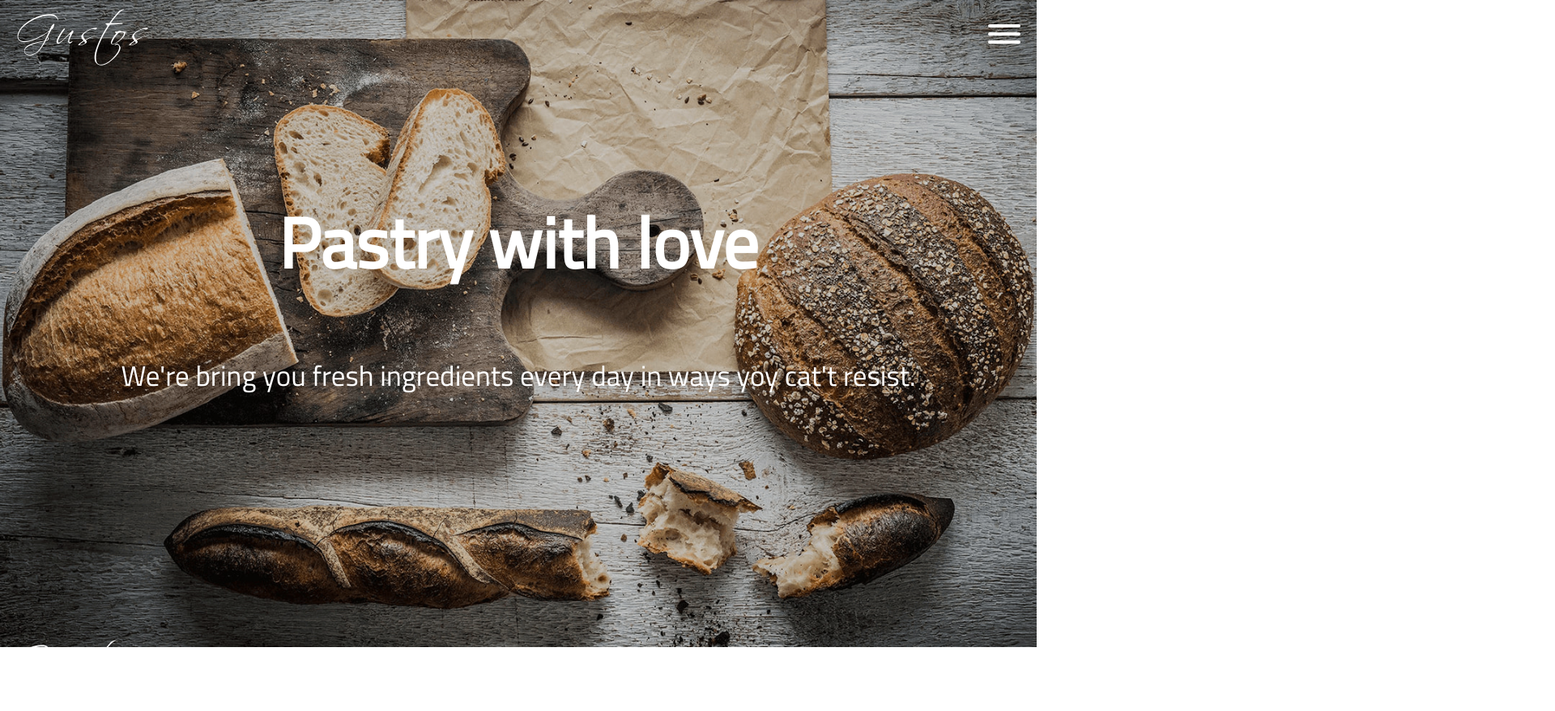
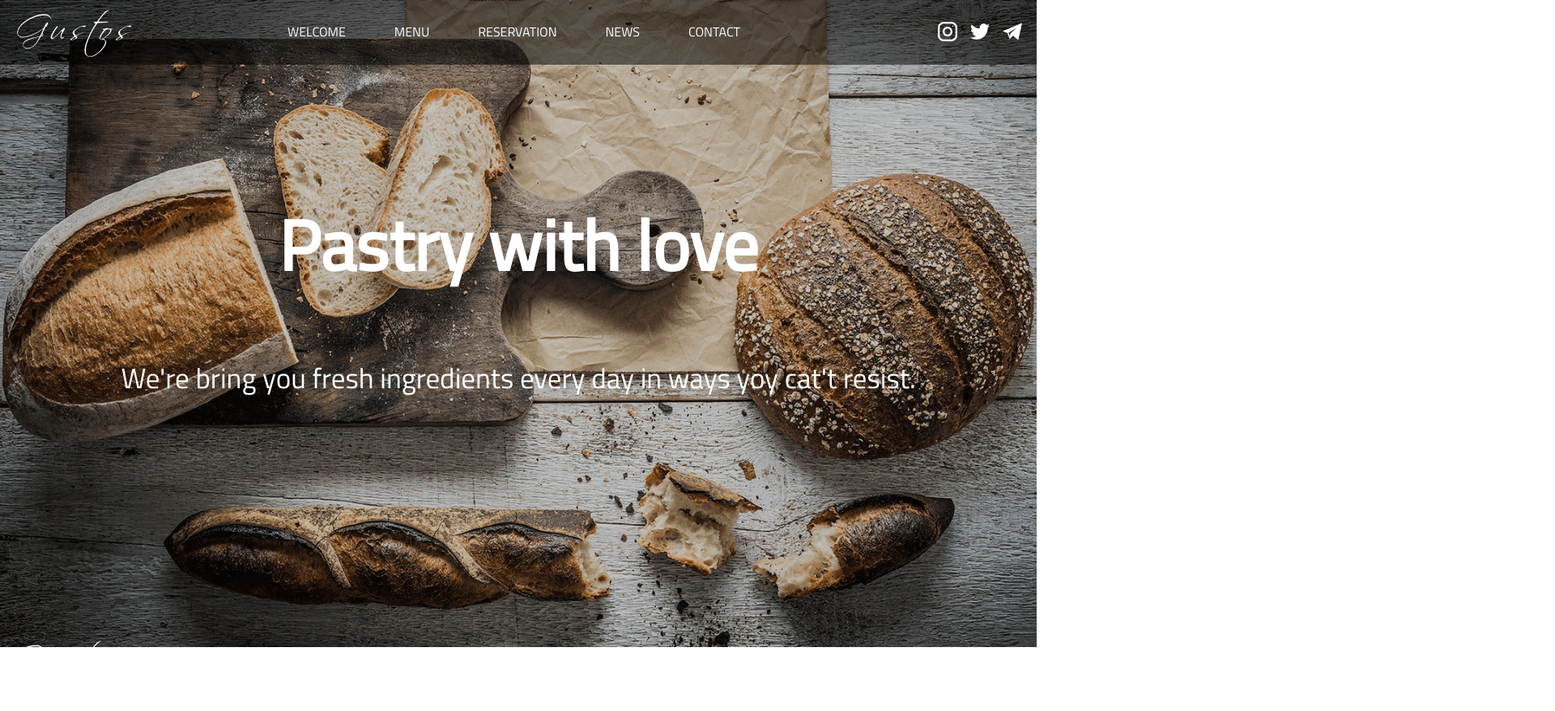
Before and after one commit to drimchansky/Bakery, a website built with Parcel: page baker/src/index.html in a window 1280 px wide. Shown: the top 879 px of the page at 81% size, 1920 px wide, since content can reach past the window. Built offline with nearby package versions, Linux system fonts and the light colour scheme.

Commit message:
heaer all

```diff
--- a/baker/src/index.html
+++ b/baker/src/index.html
@@ -35,8 +35,8 @@
 
 		<div class="l-container">
 			<div class="l-row">
-				<a href="#" class="c-logo l-col-10">Gustos</a>
-				<nav id="menu" class="c-menu l-col-2">
+				<a href="#" class="c-logo l-col-10 l-col-lg-2 l-col-xl-2">Gustos</a>
+				<nav id="menu" class="c-menu l-col-2 l-col-lg-10 l-col-xl-9">
 					<ul class="c-menu__list">
 						<li class="c-menu__item"><a href="#" class="c-menu__link">Welcome</a></li>
 						<li class="c-menu__item"><a href="#" class="c-menu__link">Menu</a></li>
--- a/baker/src/styles/blocks/c-hamburger.css
+++ b/baker/src/styles/blocks/c-hamburger.css
@@ -86,3 +86,9 @@
 .h-scroll-disable{
   overflow: hidden;
 }
+
+@media screen and (min-width: 992px){
+  .c-hamburger{
+    display: none;
+  }
+}
--- a/baker/src/styles/blocks/c-header.css
+++ b/baker/src/styles/blocks/c-header.css
@@ -18,7 +18,17 @@
     opacity: .2;
     z-index: 0;
   }
-
+  .c-header:before {
+    content: "";
+    position: absolute;
+    left: 0;
+    top: 0;
+    height: 80px;
+    width: 100%;
+    opacity: .5;
+    background: #000;
+    z-index: 9;
+  }
 
 
     /* header MEDIA */
--- a/baker/src/styles/blocks/c-logo.css
+++ b/baker/src/styles/blocks/c-logo.css
@@ -4,7 +4,7 @@
   color: white;
   padding: 20px 0 0 10px;
   letter-spacing: 8px;
-  z-index: 5;
+  z-index: 10;
   text-decoration: none;
 }
 
@@ -18,5 +18,7 @@
 
     }
     @media screen and (min-width: 1200px){
-
+      .c-logo {
+        font-size: 2.5em;
+      }
     }
--- a/baker/src/styles/blocks/c-menu.css
+++ b/baker/src/styles/blocks/c-menu.css
@@ -47,7 +47,18 @@
 
     }
     @media screen and (min-width: 992px){
-
+      .c-menu {
+        position: relative;
+        height: auto;
+        transform: none;
+        background: transparent;
+        width: auto;
+        margin-left: auto;
+      }
+      .c-menu__list {
+        flex-direction: row;
+        padding: 0;
+      }
     }
     @media screen and (min-width: 1200px){
 
--- a/baker/src/styles/blocks/c-social.css
+++ b/baker/src/styles/blocks/c-social.css
@@ -9,11 +9,12 @@
   .c-social__item {
     height: 70px;
     width: 70px;
-    padding: 10px;
+
   }
     .c-social__link {
       display: block;
       height: 100%;
+      padding: 8px;
     }
     .c-social__link object{
       display: block;
@@ -25,7 +26,13 @@
 
     /* social MEDIA */
     @media screen and (min-width: 576px){
-
+      .c-social {
+        margin-left: auto;
+      }
+      .c-social__item {
+        height: 40px;
+        width: 40px;
+      }
     }
     @media screen and (min-width: 992px){
 
```
Also changed, not shown: baker/dist/index.html, 5 other files.
